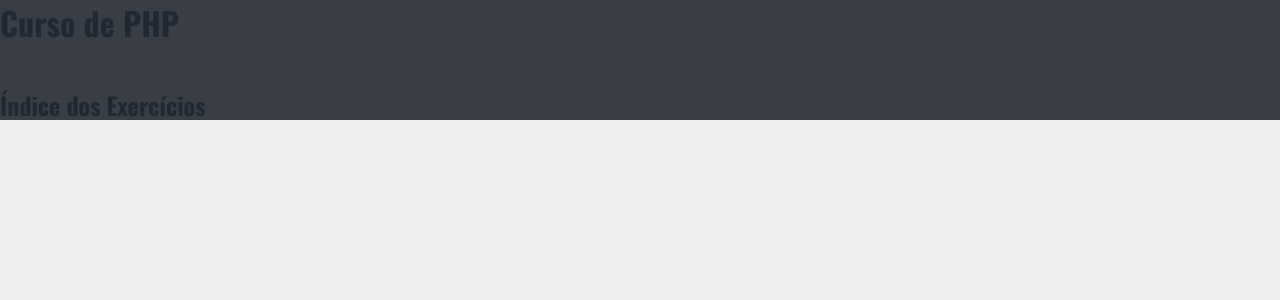
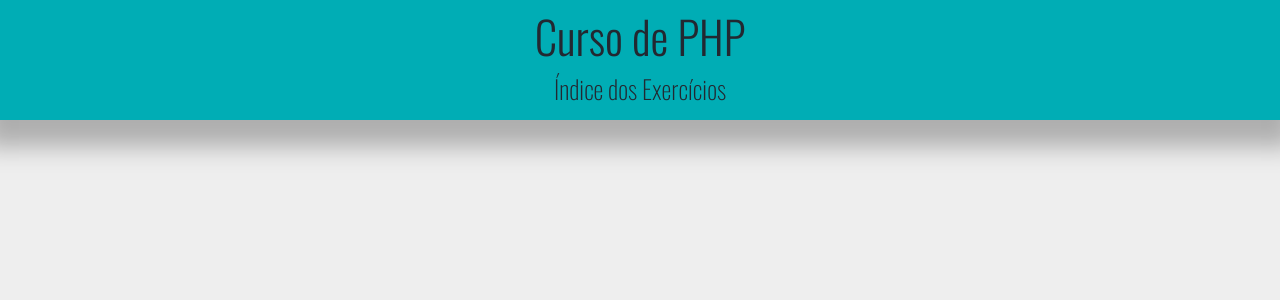
Before and after one commit to PauloHNDS/Curso-PHP, a PHP site: page / in a window 1280 px wide. Shown: the top 300 px of the page. Run offline with PHP 8.4, Linux system fonts and the light colour scheme.

Commit message:
Configurando o cabeçalho do index

```diff
--- a/assets/css/sytle.css
+++ b/assets/css/sytle.css
@@ -24,11 +24,26 @@ body {
 
 .cabecalho {
     grid-area: cabecalho;
-    background-color: var(--cinza);
+    background-color: var(--azul);
     color: var(--preto);
     display: flex;
     flex-direction: column;
     justify-content: center;
+    align-items: center;
+    padding-bottom: 10px;
+    z-index: 1;
+    -webkit-box-shadow: -1px 11px 23px 16px rgba(0,0,0,0.27);
+    box-shadow: -1px 11px 23px 16px rgba(0,0,0,0.27);
+}
+.cabecalho > h1 {
+    margin: 0px;
+    font-weight: 300;
+    font-size: 2.8em;
+}
+.cabecalho > h2 {
+    margin: 0px;
+    font-weight: 200;
+    font-size: 1.6em;
 }
 .principal {
     grid-area: principal;
```
